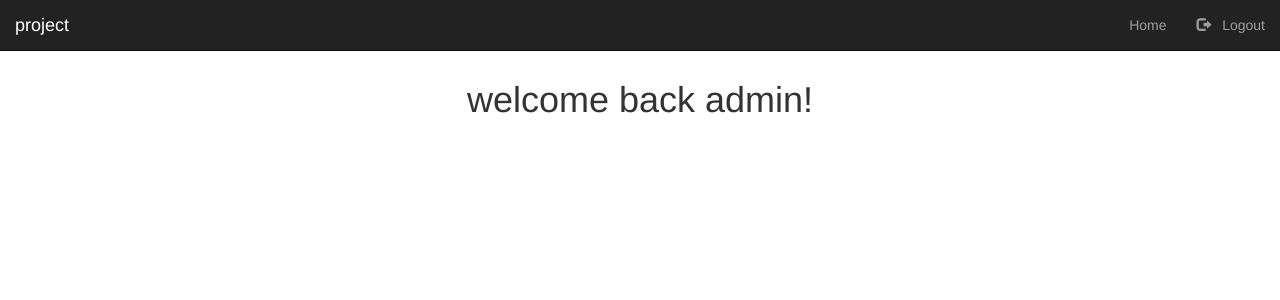
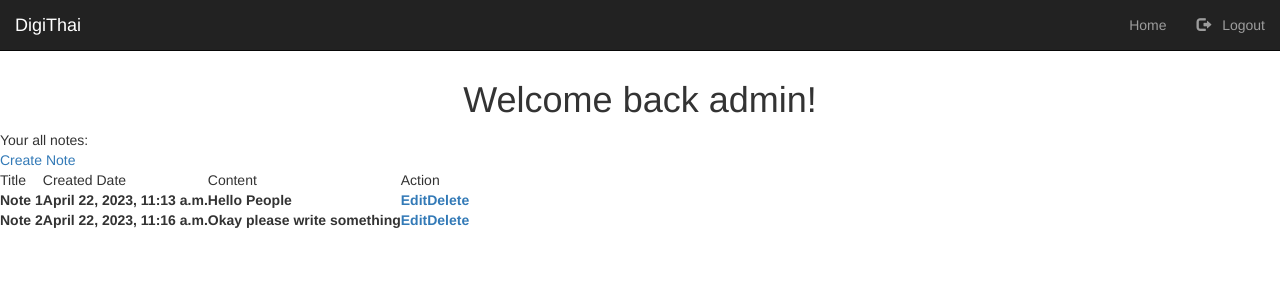
Before and after one commit to turjoridoy/digithai, a Django app: page / in a window 1280 px wide. Shown: the top 300 px of the page. Run offline with Django 3.2, Linux system fonts and the light colour scheme; a user stored in the database is signed in; data comes from the database, SQL or seed files in the repository; some libraries are stand-ins or nearby versions.

Commit message:
note page modification

```diff
--- a/conf/urls.py
+++ b/conf/urls.py
@@ -12,4 +12,5 @@ urlpatterns = [
     path('login/', notes_view.Login, name='login'),
     path('logout/', auth.LogoutView.as_view(template_name='user/index.html'), name='logout'),
     path('register/', notes_view.register, name='register'),
+    path('note/', notes_view.save_note, name='save_form'),
 ]
--- a/notes/templates/user/index.html
+++ b/notes/templates/user/index.html
@@ -1,7 +1,7 @@
 {% load static %}
 {% load crispy_forms_tags %}
 <!DOCTYPE html>
-<html lang="en">
+<html lang="en" xmlns="http://www.w3.org/1999/html">
 
 <head>
     <meta charset="utf-8">
@@ -15,19 +15,21 @@
 
 
     <!-- bootstrap file -->
-  <link rel="stylesheet" href="https://maxcdn.bootstrapcdn.com/bootstrap/3.3.7/css/bootstrap.min.css" />
+    <link rel="stylesheet" href="https://maxcdn.bootstrapcdn.com/bootstrap/3.3.7/css/bootstrap.min.css"/>
     <script src="https://ajax.googleapis.com/ajax/libs/jquery/3.3.1/jquery.min.js"></script>
     <script src="https://maxcdn.bootstrapcdn.com/bootstrap/3.3.7/js/bootstrap.min.js"></script>
     <!-- bootstrap file-->
 
     <!-- jQuery -->
-  <script src="https://code.jquery.com/jquery-3.3.1.slim.min.js" integrity="sha384-q8i/X+965DzO0rT7abK41JStQIAqVgRVzpbzo5smXKp4YfRvH+8abtTE1Pi6jizo" crossorigin="anonymous"></script>
+    <script src="https://code.jquery.com/jquery-3.3.1.slim.min.js"
+            integrity="sha384-q8i/X+965DzO0rT7abK41JStQIAqVgRVzpbzo5smXKp4YfRvH+8abtTE1Pi6jizo"
+            crossorigin="anonymous"></script>
 
     <link rel="stylesheet" href="https://cdnjs.cloudflare.com/ajax/libs/font-awesome/4.7.0/css/font-awesome.min.css">
 
 
     <!-- main css -->
-  <link rel="stylesheet" type="text/css" href="{% static "index.css" %}" />
+    <link href="{% static 'assets/css/style.css' %}" rel="stylesheet">
 
 
     <!-- message here -->
@@ -37,14 +39,33 @@
 
     <script>
         alert("{{ message }}");
+
     </script>
 
     {% endfor %}
     {% endif %}
 
     <!--_______________________________________________-->
-
-
+    <script>
+        function myFunction() {
+            var input, filter, table, tr, td, i, txtValue;
+            input = document.getElementById("myInput");
+            filter = input.value.toUpperCase();
+            table = document.getElementById("myTable");
+            tr = table.getElementsByTagName("tr");
+            for (i = 0; i < tr.length; i++) {
+                td = tr[i].getElementsByTagName("th")[0];
+                if (td) {
+                    txtValue = td.textContent || td.innerText;
+                    if (txtValue.toUpperCase().indexOf(filter) > -1) {
+                        tr[i].style.display = "";
+                    } else {
+                        tr[i].style.display = "none";
+                    }
+                }
+            }
+        }
+    </script>
 
 </head>
 
@@ -63,17 +84,20 @@
                     <span class="icon-bar"></span>
                     <span class="icon-bar"></span>
                 </button>
-          <a class="navbar-brand" class="styleheader" href="{% url "index" %}">project</a>
+                <a class="navbar-brand" class="styleheader" href="{% url " index" %}">DigiThai</a>
             </div>
             <div class="collapse navbar-collapse" id="mainNavBar">
                 <ul class="nav navbar-nav navbar-right">
-            <li><a href="{% url "index" %}">Home</a></li>
+                    <li><a href="{% url " index" %}">Home</a></li>
 
                     {% if user.is_authenticated %}
-            <li><a href="{% url "logout" %}"><span class="glyphicon glyphicon-log-out"></span> &nbsp; Logout</a></li>
+                    <li><a href="{% url " logout" %}"><span class="glyphicon glyphicon-log-out"></span> &nbsp;
+                        Logout</a></li>
                     {% else %}
-            <li><a href="{% url "register" %}"><span class="glyphicon glyphicon-user"></span> &nbsp; Sign up</a></li>
-            <li><a href="{% url "login" %}"><span class="glyphicon glyphicon-log-in"></span> &nbsp; Log in</a></li>
+                    <li><a href="{% url " register" %}"><span class="glyphicon glyphicon-user"></span> &nbsp; Sign
+                        up</a></li>
+                    <li><a href="{% url " login" %}"><span class="glyphicon glyphicon-log-in"></span> &nbsp; Log in</a>
+                    </li>
                     {% endif %}
 
                 </ul>
@@ -87,7 +111,31 @@
 <div class="row">
     {% block start %}
     {% if user.is_authenticated %}
-    <center><h1>welcome back {{user.username}}!</h1></center>
+    <center><h1 class="title">Welcome back {{user.username}}!</h1></center>
+    <div class="table">
+        <span>Your all notes:</span>
+        <br>
+        <a class="button" href="{% url " save_form" %}"> Create Note</a>
+        <table id="myTable">
+            <thead>
+                <td>Title</td>
+                <td>Created Date</td>
+                <td>Content</td>
+                <td class="edit_button" colspan="2">Action</td>
+            </thead>
+            {% for note in notes %}
+            <tr>
+                <th>{{note.title}}</th>
+                <th>{{note.created_date}}</th>
+                <th>{{note.content|safe}}</th>
+                <th class="edit_button"><a>Edit</a></th>
+                <th class="delete_button"><a>Delete</a></th>
+            </tr>
+            {%endfor%}
+
+        </table>
+    </div>
+
     {% else %}
     <center><h1>log in, plz . . .</h1></center>
     {% endif %}
--- a/notes/views.py
+++ b/notes/views.py
@@ -26,7 +26,11 @@ class NoteViewSet(ModelViewSet):
 
 
 def index(request):
-    return render(request, 'user/index.html', {'title': 'index'})
+    notes = Note.objects.all()
+    return render(request, 'user/index.html', {
+        'title': 'index',
+        'notes': notes
+    })
 
 
 def register(request):
@@ -66,3 +70,13 @@ def Login(request):
             messages.info(request, f'account done not exit plz sign in')
     form = AuthenticationForm()
     return render(request, 'user/login.html', {'form': form, 'title': 'log in'})
+
+
+def save_note(request):
+    if request.method == "POST":
+        form = Note(request.POST)
+        if form.is_valid():
+            form.save()
+    else:
+        form = Note()
+    return render(request, 'user/note.html', {'form': form, 'title': 'register here'})
```
Lines whose indentation alone changed are shown as unchanged.
